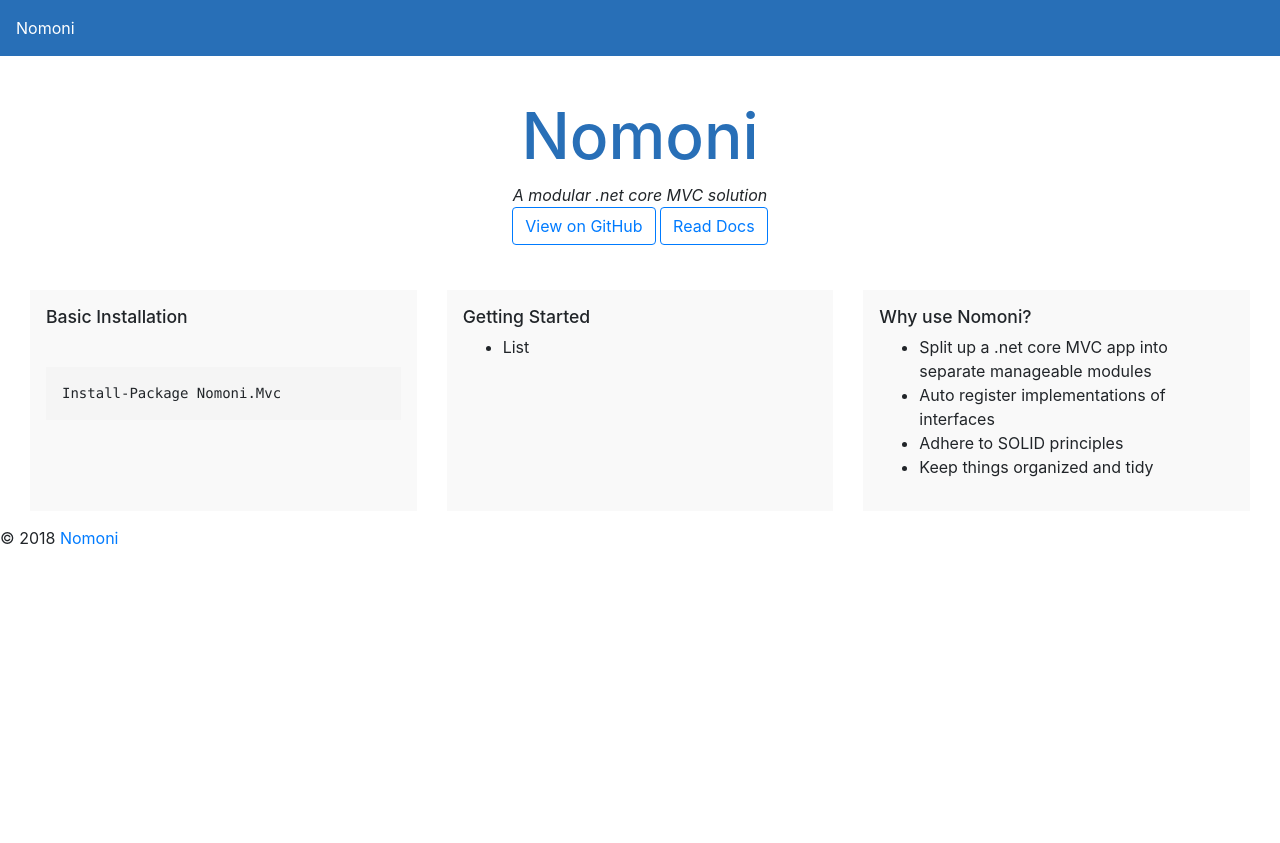
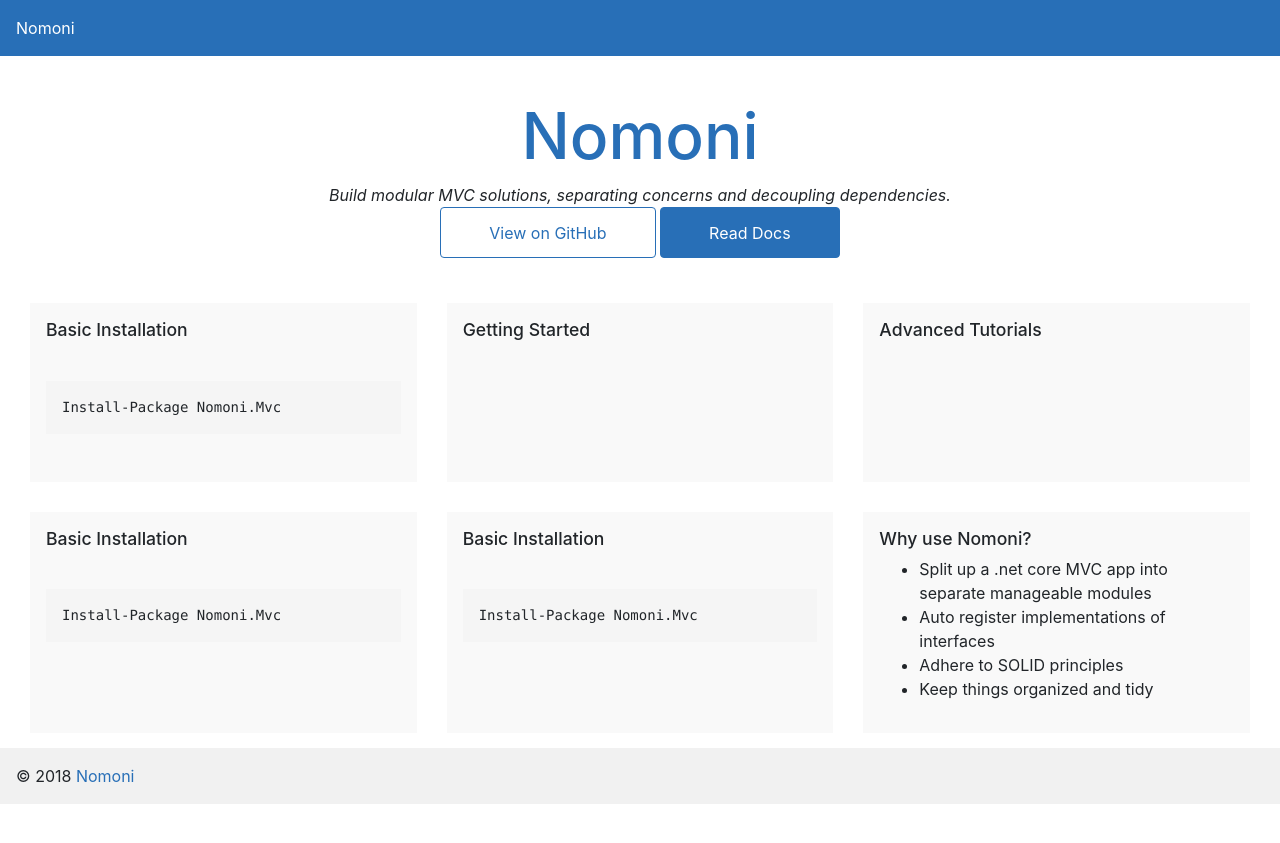
Before and after one commit to treefishuk/nomoni-theme, a Jekyll site: the page built from index.html, in a window 1280 px wide. Shown: the top 843 px of the page. Built offline with Jekyll 4.4.1, drawn with Linux system fonts in a browser that asks for light colours.

Commit message:
Home page work

```diff
--- a/_config.yml
+++ b/_config.yml
@@ -21,6 +21,11 @@ description: > # this means to ignore newlines until "baseurl:"
   "He's the hero Gotham deserves, but not the one it needs right now. So we'll
   hunt him. Because he can take it. Because he's not our hero. He's a silent
   guardian, a watchful protector. A dark knight." - Lt. James Gordon
+
+
+collections:
+  - getting-started
+  - advanced-tutorials
 
 # baseurl is the subpath of your site, e.g. /blog
 baseurl: ""
--- a/_layouts/home.html
+++ b/_layouts/home.html
@@ -6,7 +6,7 @@ layout: default
     <h1>
         Nomoni
     </h1>
-    <i>A modular .net core MVC solution</i>
+    <i>Build modular MVC solutions, separating concerns and decoupling dependencies.</i>
 
     <a href="{{ site.project_url | escape }}">View on GitHub</a>
     <a href="{{ site.docs_url | escape }}">Read Docs</a>
@@ -39,11 +39,75 @@ layout: default
 
         <ul>
 
-            <li>List </li>
+            {% for post in site.getting-started %}
 
+            <li><a href="{{ post.url | relative_url }}">{{ post.title | escape }}</a></li>
+
+            {% endfor %}
         </ul>
 
     </div>
+    <div class="card">
+
+        <h2>Advanced Tutorials</h2>
+
+        <ul>
+
+            {% for post in site.getting-started %}
+
+            <li><a href="{{ post.url | relative_url }}">{{ post.title | escape }}</a></li>
+
+            {% endfor %}
+        </ul>
+
+    </div>
+
+
+</div>
+
+
+<div class="cards">
+    <div class="card">
+
+        <h2>Basic Installation</h2>
+
+        <p>
+
+
+            <div class="highlighter-rouge">
+                <div class="highlight">
+                    <pre class="highlight">
+                    <code>Install-Package Nomoni.Mvc</code>
+                    </pre>
+                </div>
+            </div>
+
+        </p>
+
+    </div>
+
+
+    <div class="card">
+
+        <h2>Basic Installation</h2>
+
+        <p>
+
+
+            <div class="highlighter-rouge">
+                <div class="highlight">
+                    <pre class="highlight">
+                    <code>Install-Package Nomoni.Mvc</code>
+                    </pre>
+                </div>
+            </div>
+
+        </p>
+
+    </div>
+
+
+
 
     <div class="card">
 
--- a/_sass/_variables.scss
+++ b/_sass/_variables.scss
@@ -38,7 +38,7 @@ $grays: map-merge(
 );
 
 
-$blue:    #007bff !default;
+$blue:    #286fb7 !default;
 $indigo:  #6610f2 !default;
 $purple:  #6f42c1 !default;
 $pink:    #e83e8c !default;
--- a/_sass/styles.scss
+++ b/_sass/styles.scss
@@ -69,6 +69,12 @@ body {
             padding: 3rem;
             width: 100%;
         }
+
+        > footer {
+            background: #f1f1f1;
+            width: 100%;
+            padding: 1rem;
+        }
     }
 
     > header {
@@ -83,16 +89,10 @@ body {
         a {
             color: #fff;
 
-            &:hover, &:active{
-               color: #efefef
+            &:hover, &:active {
+                color: #efefef
             }
         }
-    }
-
-    > footer {
-        background: #f1f1f1;
-        width: 100%;
-        padding: 1rem;
     }
 }
 
@@ -153,6 +153,14 @@ h1 {
 
     a {
         @extend .btn;
-        @extend .btn-outline-primary;
+        padding: 0.8rem 3rem;
+
+        &:first-of-type {
+            @extend .btn-outline-primary;
+        }
+
+        &:last-of-type {
+            @extend .btn-primary;
+        }
     }
 }
```
